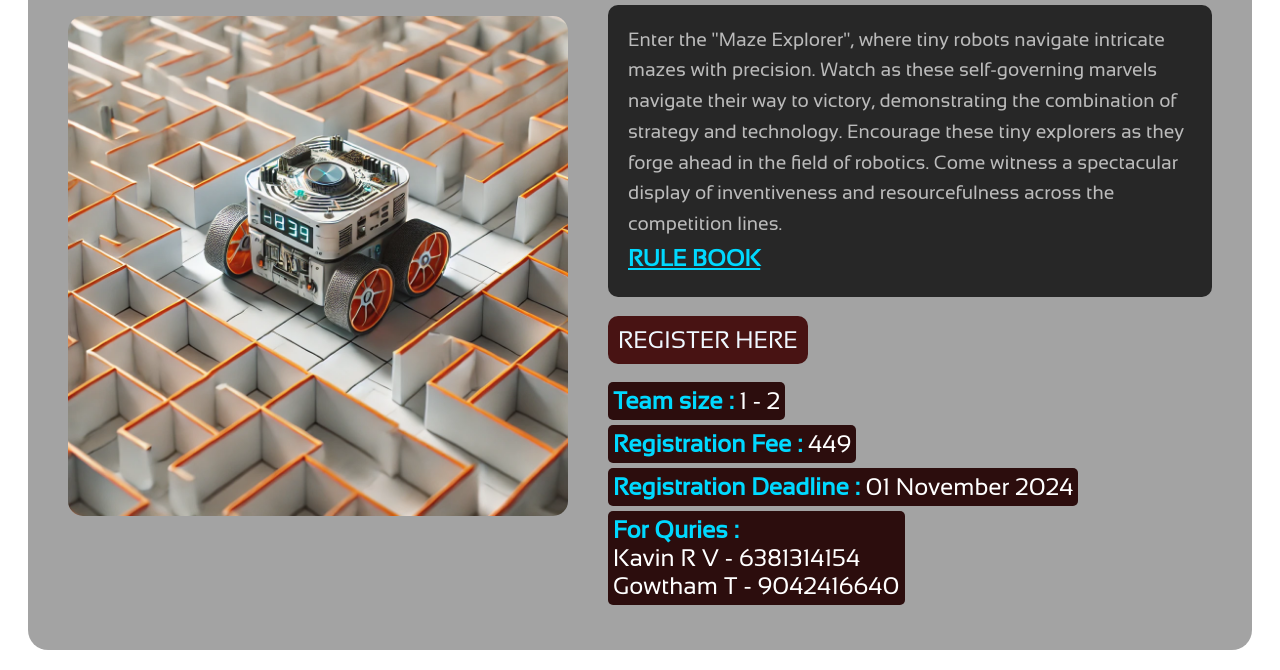
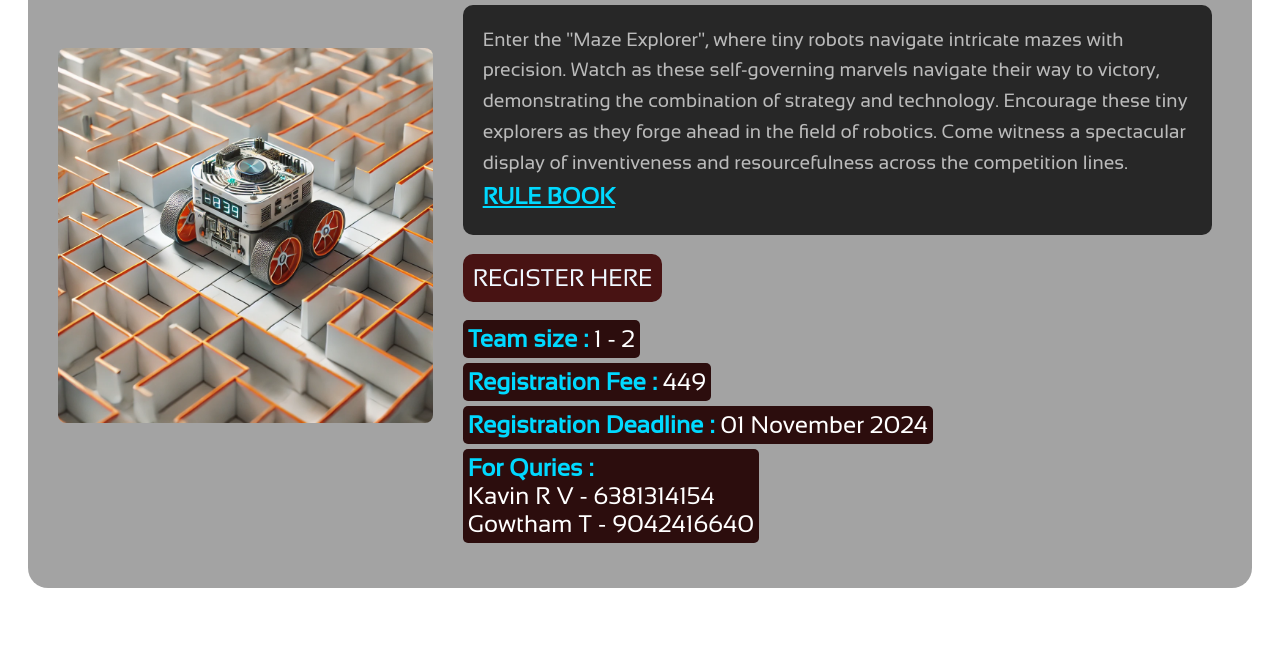
Before and after one commit to beyond-space21/elfuturix_a, a plain HTML site: page el_futurix/mazesolver.html in a window 1280 px wide. Shown: the part 133-803 px from the top of the page. Drawn offline with Linux system fonts and the light colour scheme.

Commit message:
Update mazesolver.html

```diff
--- a/el_futurix/mazesolver.html
+++ b/el_futurix/mazesolver.html
@@ -91,15 +91,15 @@
 
     .image {
         flex: 1;
-        min-width:  500px;
-        max-width: 500px;
-        padding: 20px;
+        min-width:  300px;
+        max-width: 400px;
+        padding: 10px;
     }
 
     .image img {
         width: 100%;
         height: auto;
-        border-radius: 15px;
+        border-radius: 8px;
     }
 
     .description {
```
